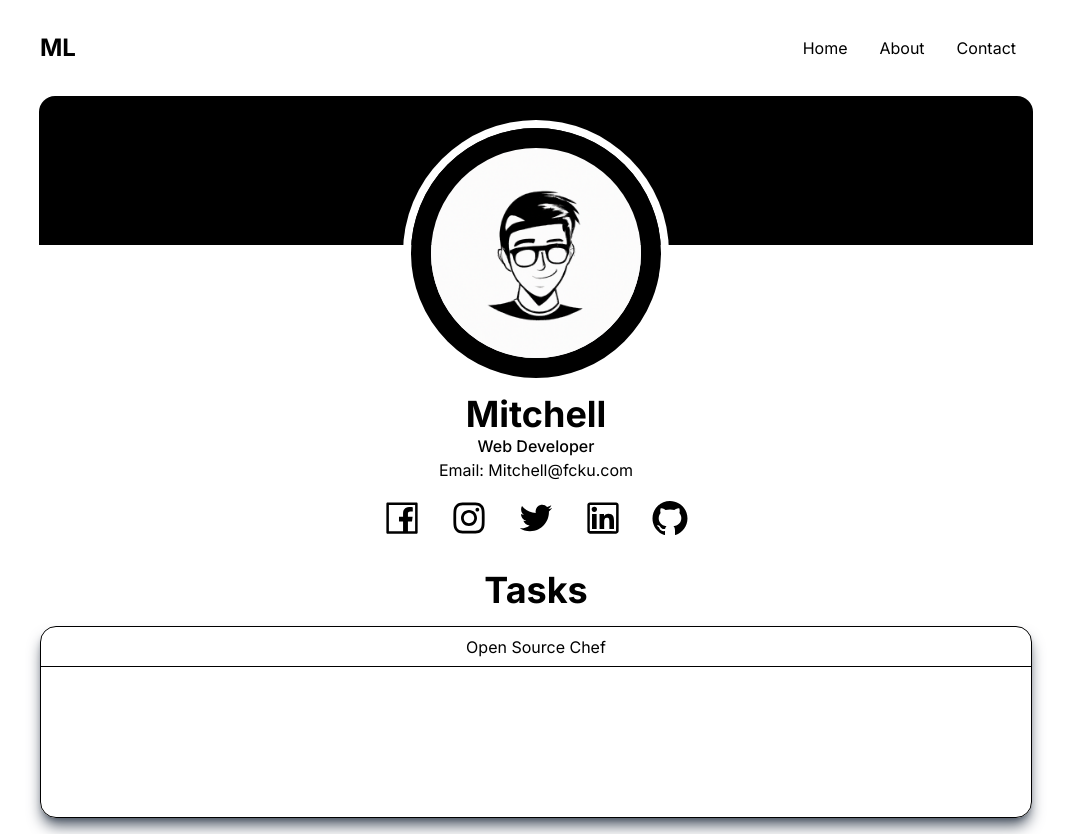
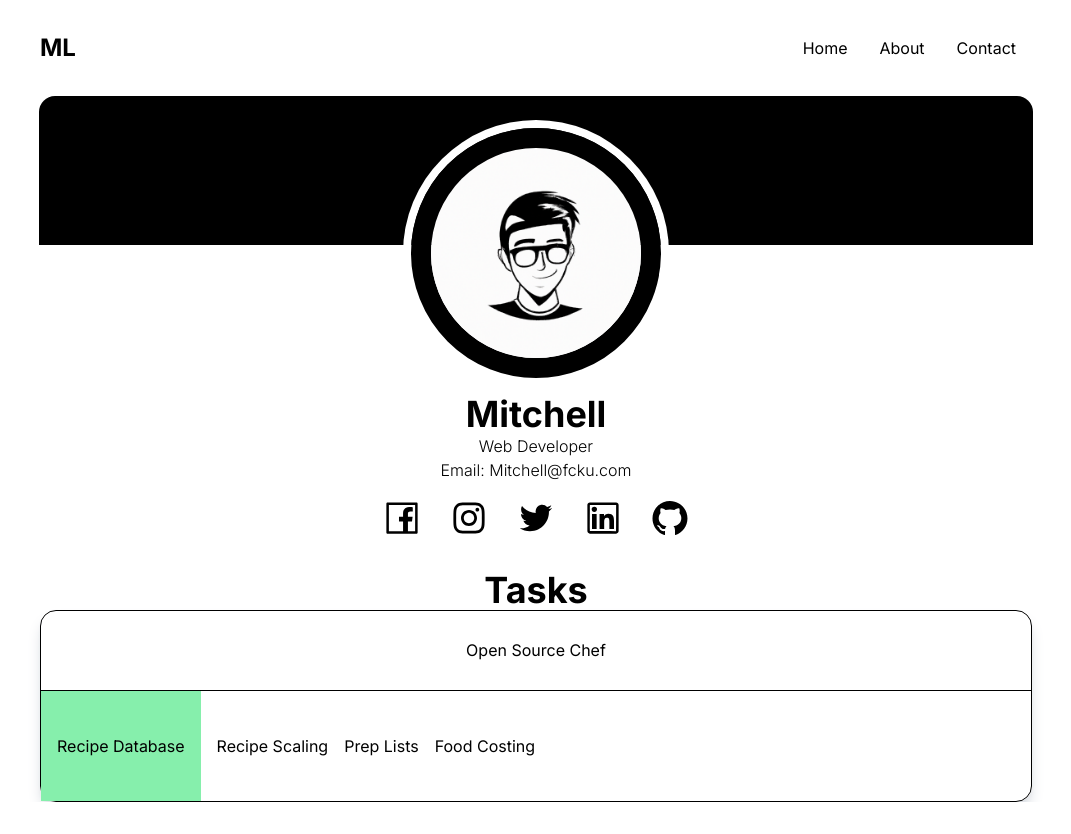
Before and after one commit to keepsixok/portfolio, a Next.js app: page / in a window 1280 px wide. Shown: the whole page, without its empty margins (104-1175 px from the left). After the commit the page ends 802 px from the top, so only its background shows below. Built offline with nearby package versions, Linux system fonts and the light colour scheme.

Commit message:
update Tasks

```diff
--- a/app/components/Hero.jsx
+++ b/app/components/Hero.jsx
@@ -5,8 +5,8 @@ const Hero = () => {
     <div className='text-center'>
         <div id='name-card-title' className='text-center'>
             <h1 className='font-bold text-4xl '>Mitchell</h1>
-            <h1 className='font-medium'>Web Developer</h1>
-            <h1 className='pb-4'>Email: Mitchell@fcku.com</h1>
+            <h1 className='font-light'>Web Developer</h1>
+            <h1 className='font-light pb-4'>Email: Mitchell@fcku.com</h1>
             <div className='flex w-[50%] mx-auto justify-between items-center md:w-[30%]'>
                  <a href=""><AiOutlineFacebook  size={40} /></a>
                  <a href=""><AiOutlineInstagram size={40} /></a>
--- a/app/components/Projects.jsx
+++ b/app/components/Projects.jsx
@@ -3,19 +3,36 @@ const Projects = () => {
   return (
 
     <div className='flex flex-wrap justify-center w-full px-4'>
-    <div>
+        <div>
             <h1 className='text-4xl font-bold  pt-8'>Tasks</h1>
         </div>
 
-       <div className='flex w-full h-48 border border-black rounded-2xl my-4 shadow-lg shadow-gray-600'>
+       <div className='flex flex-wrap w-full h-48 border border-black rounded-2xl shadow-lg shadow-gray-300 '>
 
-        <div className='flex justify-center items-center mx-auto p-4 border-b border-black h-10 w-full'>
+        <div className='flex justify-center items-center border-b border-black w-full' >
           <h1>Open Source Chef</h1>
+        </div>
+
+
+      <div className='flex items-center bg-green-300'>
+          <h1 className='p-4'>Recipe Database</h1>
+        </div>
+        <div className='flex items-center '>
+          <h1 className='pl-4'>Recipe Scaling</h1>
+        </div>
+        <div className='flex items-center '>
+          <h1 className='pl-4'>Prep Lists</h1>
+        </div>
+        <div className='flex items-center'>
+          <h1 className='pl-4'>Food Costing</h1>
         </div>
       </div>
 
 
-    </div>
+      </div>
+
+
+
 
 
 
```
